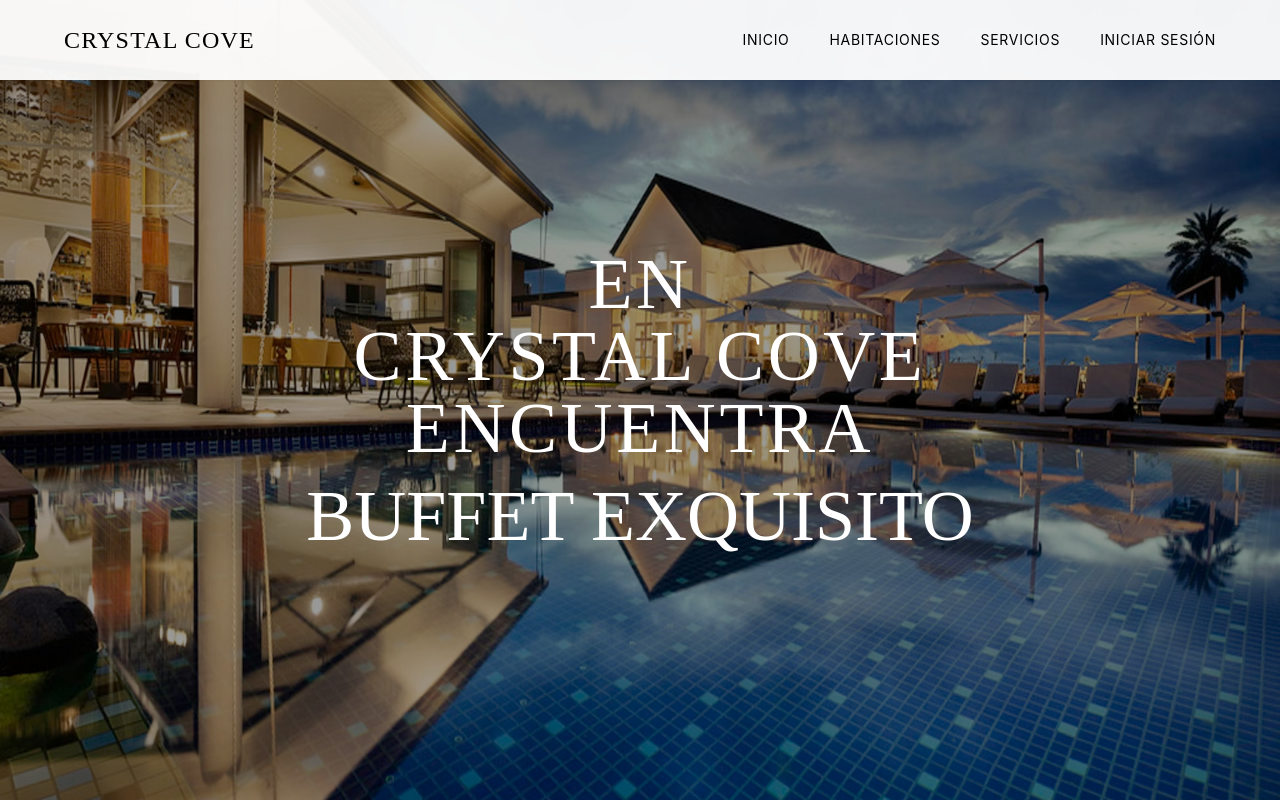
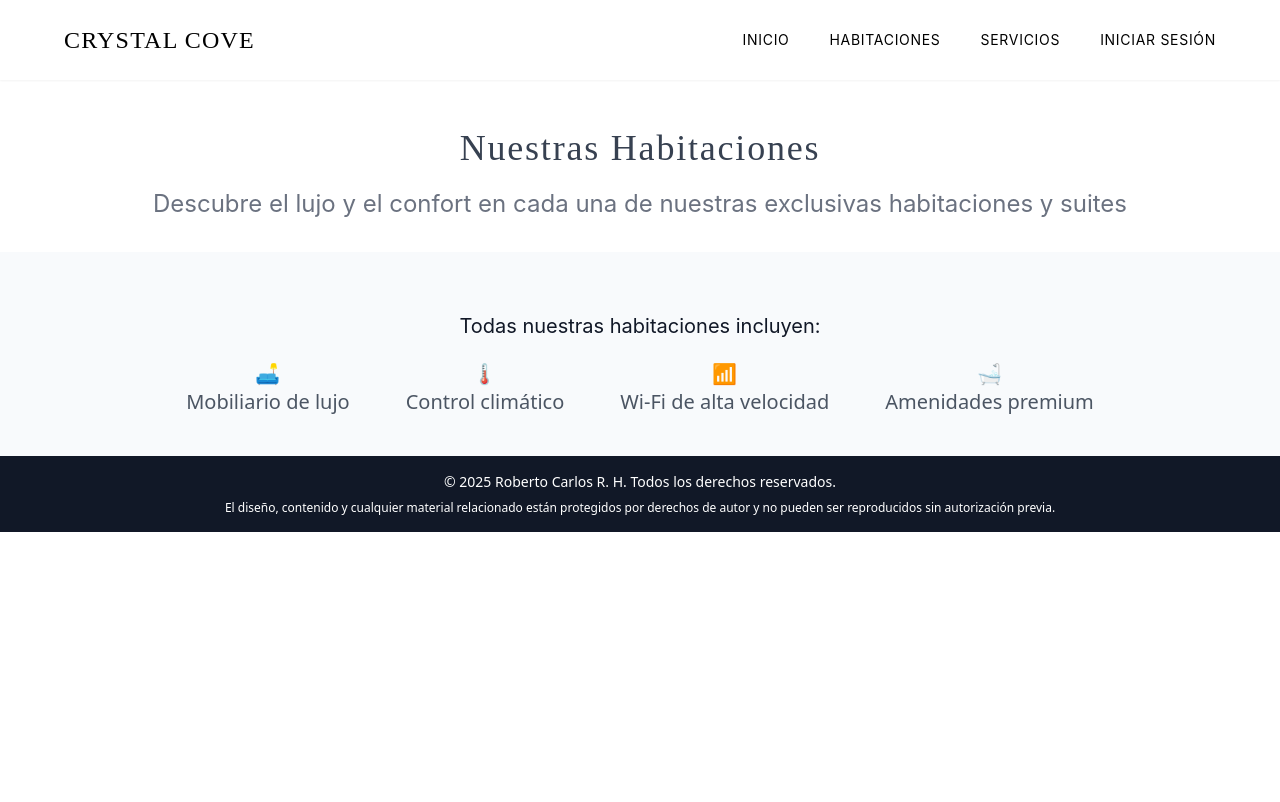
Before and after one commit to Robert-29/Reservaciones-de-Hotel, a React (Vite) app: page /mashabitaciones in a window 1280 px wide. Shown: the top 802 px of the page. Built offline with nearby package versions, Linux system fonts and the light colour scheme.

Commit message:
Mas habitaciones

```diff
--- a/package.json
+++ b/package.json
@@ -15,6 +15,7 @@
     "mysql2": "^3.12.0",
     "react": "^18.3.1",
     "react-dom": "^18.3.1",
+    "react-router-dom": "^7.1.3",
     "swiper": "^11.2.1"
   },
   "devDependencies": {
--- a/src/App.jsx
+++ b/src/App.jsx
@@ -1,9 +1,16 @@
+import { BrowserRouter, Routes, Route } from 'react-router-dom';
 import Home from "./pages/Home"
+import MasHabitaciones from './pages/MasHabitaciones.jsx';
 
 function App() {
   return (
     <>
-      <Home />
+      <BrowserRouter>
+        <Routes>
+          <Route path="/" element={<Home />} />
+          <Route path="/mashabitaciones" element={<MasHabitaciones />} />
+        </Routes>
+      </BrowserRouter>
     </>
   );
 }
--- a/src/components/Contactar.jsx
+++ b/src/components/Contactar.jsx
@@ -6,8 +6,8 @@ const Contactar = () => {
               <div className="w-[30%] p-8 bg-white rounded-xl flex flex-col justify-centerc items-center space-y-3 " >
                   <img className="rounded-full h-10" src="/src/assets/svg/ubicacion.svg" alt="" />
                   <h3 className="font-cormorant font-light tracking-wider text-xl text-gray-800" >Ubicación</h3>
-                  <p className="text-md font-inter text-gray-500" >Blvd. Kukulcan Km 17,</p>
-                  <p className="text-md font-inter text-gray-500" >Zona Hotelera, 77500 Cancún, Q.R.</p>
+                  <p className="text-md font-inter text-gray-500" >Blvd. Kukulcan Km 10,</p>
+                  <p className="text-md font-inter text-gray-500" >Zona Hotelera, Cancún, Q.R.</p>
               </div>
               <div className="w-[30%] p-8 bg-white rounded-xl flex flex-col justify-center items-center space-y-3 " >
               <img className="h-10" src="/src/assets/svg/telefono.svg" alt="" />
--- a/src/components/Habitaciones.jsx
+++ b/src/components/Habitaciones.jsx
@@ -47,6 +47,7 @@ const Habitaciones = () => {
               </div>
             </div>
           </div>
+          <button className="text-3xl font-cormorant text-gray-800 mt-10 hover:border-b-gray-600 hover:border-b-2 cursor-pointer " >Ver más habitaciones →</button>
         </div>
       </div>
     );
--- a/src/components/Menu.jsx
+++ b/src/components/Menu.jsx
@@ -6,8 +6,8 @@ const Menu = () => {
           <h1 className="text-2xl font-cormorant tracking-wider ">CRYSTAL COVE</h1>
         </span>
         <ul className="flex space-x-10 font-inter text-sm tracking-wider">
-          <li><a href="#">INICIO</a></li>
-          <li><a href="#">HABITACIONES</a></li>
+          <li><a href="/">INICIO</a></li>
+          <li><a href="/mashabitaciones">HABITACIONES</a></li>
           <li><a href="#">SERVICIOS</a></li>
           <li><a href="#">INICIAR SESIÓN</a></li>
         </ul>
--- a/src/components/derechos.jsx
+++ b/src/components/derechos.jsx
@@ -3,7 +3,7 @@ const Derechos = () => {
     <footer className="bg-gray-900 text-white py-4">
       <div className="container mx-auto text-center">
         <p className="text-sm">
-          © {new Date().getFullYear()} Roberrto Carlos R. H. Todos los derechos reservados.
+          © {new Date().getFullYear()} Roberto Carlos R. H. Todos los derechos reservados.
         </p>
         <p className="text-xs mt-2">
           El diseño, contenido y cualquier material relacionado están protegidos por derechos de autor y no pueden ser reproducidos sin autorización previa.
--- a/src/pages/Home.jsx
+++ b/src/pages/Home.jsx
@@ -30,7 +30,7 @@ const Home = () => {
   }, [frases.length]);
 
   return (
-    <div className="relative">
+    <div className="">
       <Menu />
       <div className="relative h-screen bg-cover bg-center" style={{ backgroundImage: `url('/img/fondo-hotel.avif')` }}>
         <div className="absolute inset-0 bg-black bg-opacity-40"></div>
--- /dev/null
+++ b/src/pages/MasHabitaciones.jsx
@@ -0,0 +1,24 @@
+import Derechos from "../components/derechos";
+import Menu from "../components/Menu";
+
+const MasHabitaciones = () => {
+    return (
+      <section>
+        <Menu />
+        <h1 className="mt-32 text-center font-cormorant font-light text-4xl text-gray-700 tracking-wider" >Nuestras Habitaciones</h1>
+        <p className="mt-5 text-center font-inter text-gray-500  text-2xl " >Descubre el lujo y el confort en cada una de nuestras exclusivas habitaciones y suites</p>
+        <div className="flex flex-col bg-slate-50 p-10 mt-8 space-y-5 " >
+            <p className="mt-5 text-center font-inter text-gray-900  text-xl " >Todas nuestras habitaciones incluyen:</p>
+            <div className="flex justify-center space-x-14" >
+                <p className="text-center text-xl text-gray-600" >🛋️ <br /> Mobiliario de lujo</p>
+                <p className="text-center text-xl text-gray-600" >🌡️ <br /> Control climático</p>
+                <p className="text-center text-xl text-gray-600" >📶 <br /> Wi-Fi de alta velocidad</p>
+                <p className="text-center text-xl text-gray-600" >🛁 <br /> Amenidades premium</p>
+            </div>
+        </div>
+        <Derechos />
+      </section>
+    );
+  };
+
+  export default MasHabitaciones;
```
Also changed, not shown: 1 other file (tests, documents, lock files or other folders).
